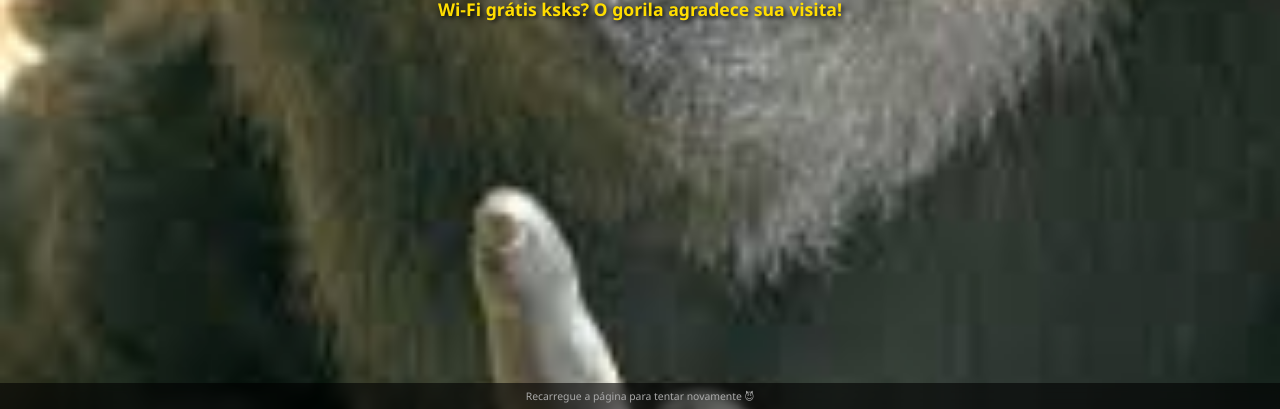
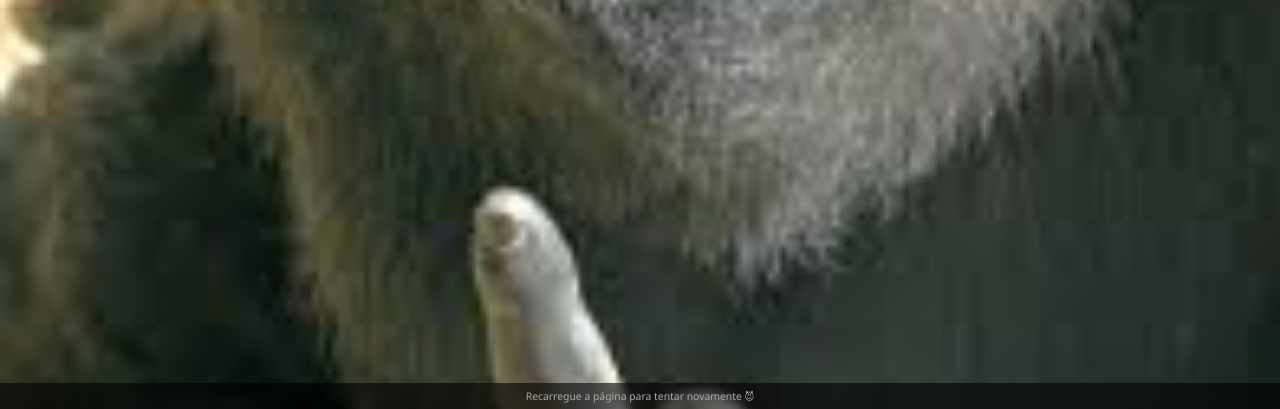
Before and after one commit to Gedeaob/wi-fi-gratis, a plain HTML site: page index.html in a window 1280 px wide. Shown: the part 391-800 px from the top of the page. Drawn offline with Linux system fonts and the light colour scheme.

Commit message:
Update index.html

```diff
--- a/index.html
+++ b/index.html
@@ -110,7 +110,6 @@
         <div class="gorilla-bg"></div>
         <div class="troll-overlay">
             <div class="troll-text">TROUXA!</div>
-            <div class="troll-subtext">Wi-Fi grátis ksks? O gorila agradece sua visita!</div>
         </div>
         <div class="fake-bottom-bar">Recarregue a página para tentar novamente 😈</div>
     </div>
```
